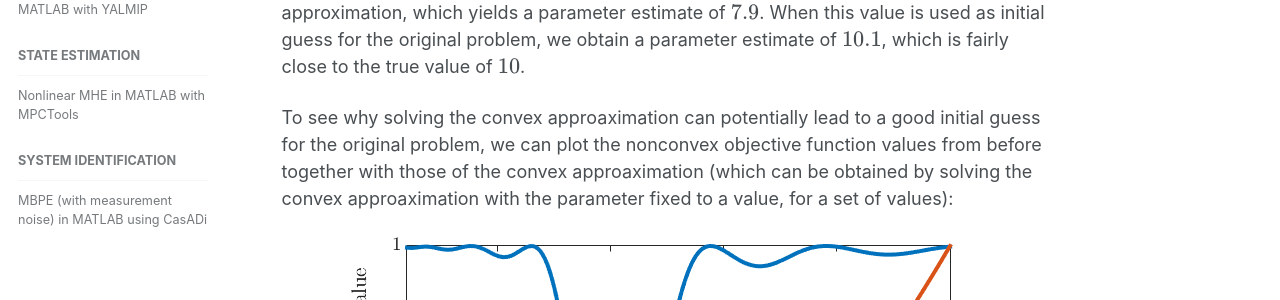
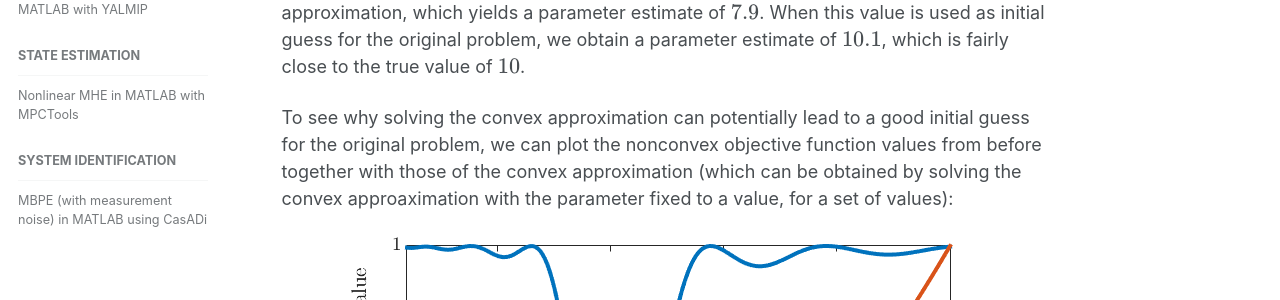
Before and after one commit to sirmatel/sirmatel.github.io, a Jekyll site: the page built from _posts/blog/2020-11-08-MBPE_meas_noise_CasADi.md, in a window 1280 px wide and 900 px high, scrolled down 6902 px. Shown: the part 153-453 px from the top of the window. Built offline with Jekyll 4.4.1, drawn with Linux system fonts in a browser that asks for light colours; formulas are drawn with MathJax 3; comment, search, counter and statistics services are not loaded.

Commit message:
Update 2020-11-08-MBPE_meas_noise_CasADi.md

```diff
--- a/_posts/blog/2020-11-08-MBPE_meas_noise_CasADi.md
+++ b/_posts/blog/2020-11-08-MBPE_meas_noise_CasADi.md
@@ -274,7 +274,7 @@ $$
 
 It is thus possible to find a good initial guess for the original MBPE by solving the convex approximation, which yields a parameter estimate of $$7.9$$. When this value is used as initial guess for the original problem, we obtain a parameter estimate of $$10.1$$, which is fairly close to the true value of $$10$$.
 
-To see why solving the convex approaximation can potentially lead to a good initial guess for the original problem, we can plot the nonconvex objective function values from before together with those of the convex approaximation (which can be obtained by solving the convex approaximation with the parameter fixed to a value, for a set of values):
+To see why solving the convex approximation can potentially lead to a good initial guess for the original problem, we can plot the nonconvex objective function values from before together with those of the convex approximation (which can be obtained by solving the convex approaximation with the parameter fixed to a value, for a set of values):
 ![MBPE with measurement noise using CasADi, results]({{ site.url }}/images/MBPE_meas_noise_CasADi_ncof_cof_figure.png){: .center-image }
 
 All pieces are integrated in the function <a href="https://sirmatel.github.io/assets/files/MBPE_meas_noise_CasADi.m" style="color: #2d5a8c; text-decoration:underline">MBPE_meas_noise_CasADi.m</a>, which can be run by executing the command
```
